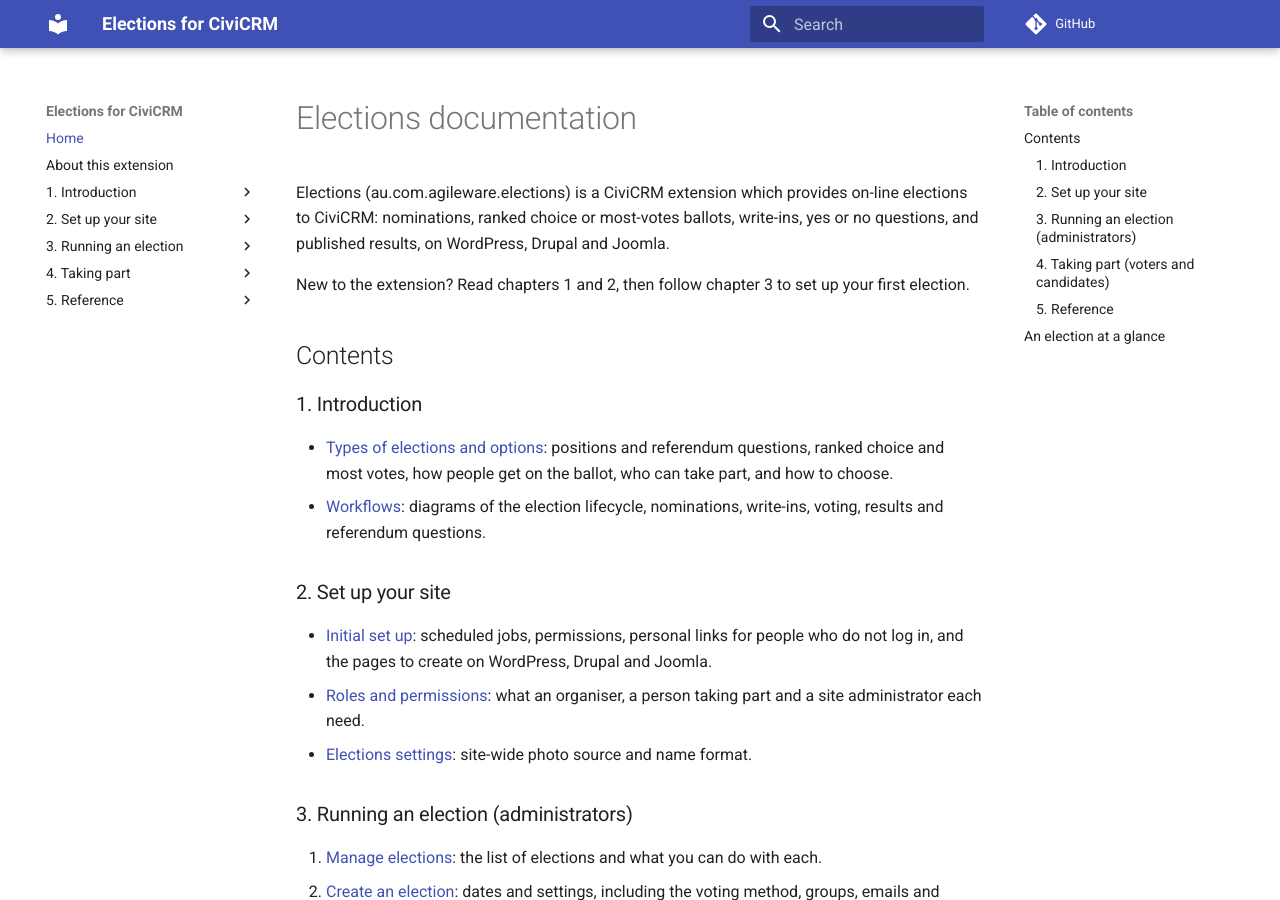
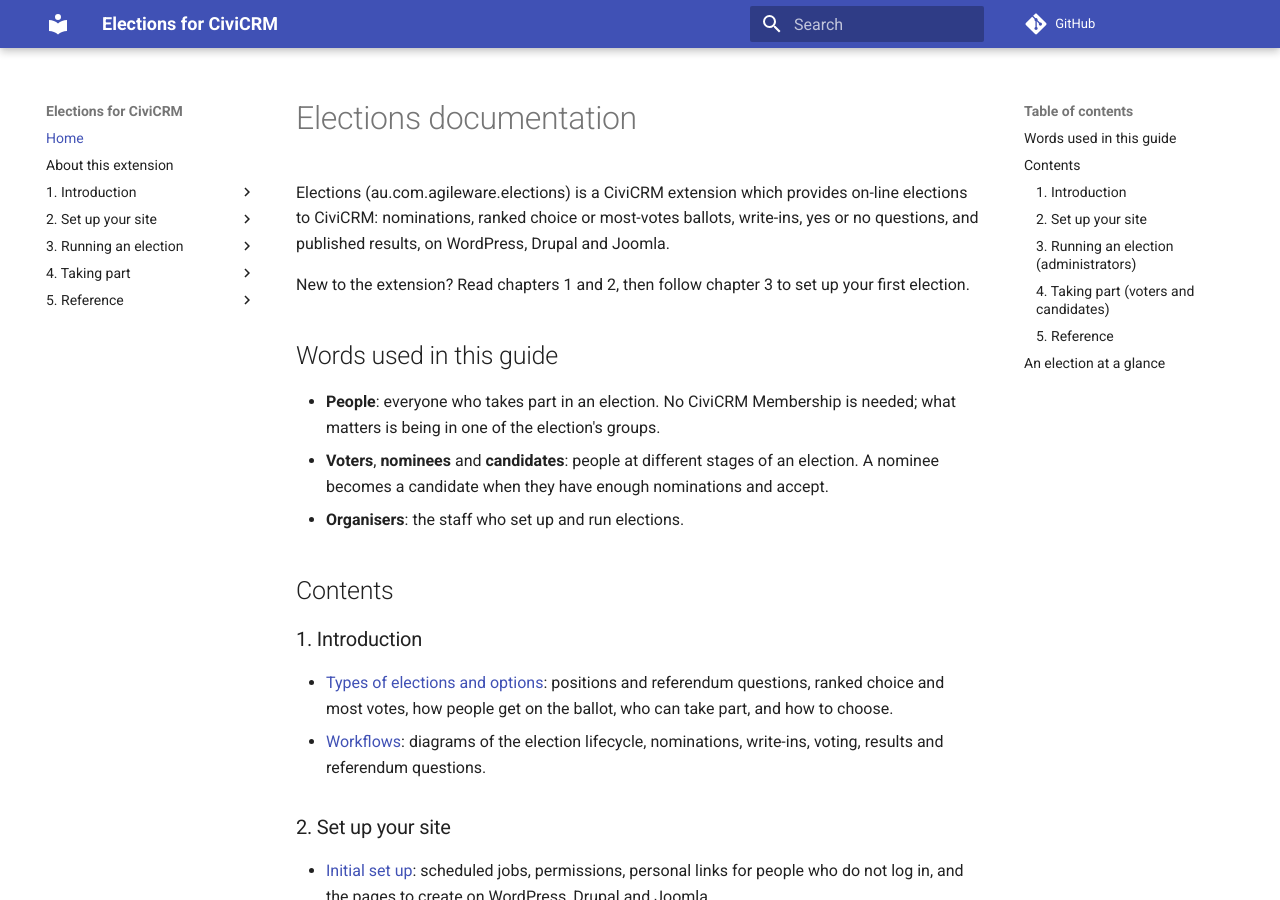
Before and after one commit to agileware/au.com.agileware.elections, an MkDocs documentation site: the page built from docs/index.md, in a window 1280 px wide and 900 px high. Built offline with MkDocs 1.6.1 and Material for MkDocs 9.7.7, drawn with Linux system fonts in a browser that asks for light colours; comment, search, counter and statistics services are not loaded.

Commit message:
Glossary: people, voters, nominees, candidates, organisers

```diff
--- a/docs/index.md
+++ b/docs/index.md
@@ -3,6 +3,12 @@
 Elections (au.com.agileware.elections) is a CiviCRM extension which provides on-line elections to CiviCRM: nominations, ranked choice or most-votes ballots, write-ins, yes or no questions, and published results, on WordPress, Drupal and Joomla.
 
 New to the extension? Read chapters 1 and 2, then follow chapter 3 to set up your first election.
+
+## Words used in this guide
+
+- **People**: everyone who takes part in an election. No CiviCRM Membership is needed; what matters is being in one of the election's groups.
+- **Voters**, **nominees** and **candidates**: people at different stages of an election. A nominee becomes a candidate when they have enough nominations and accept.
+- **Organisers**: the staff who set up and run elections.
 
 ## Contents
 
```
